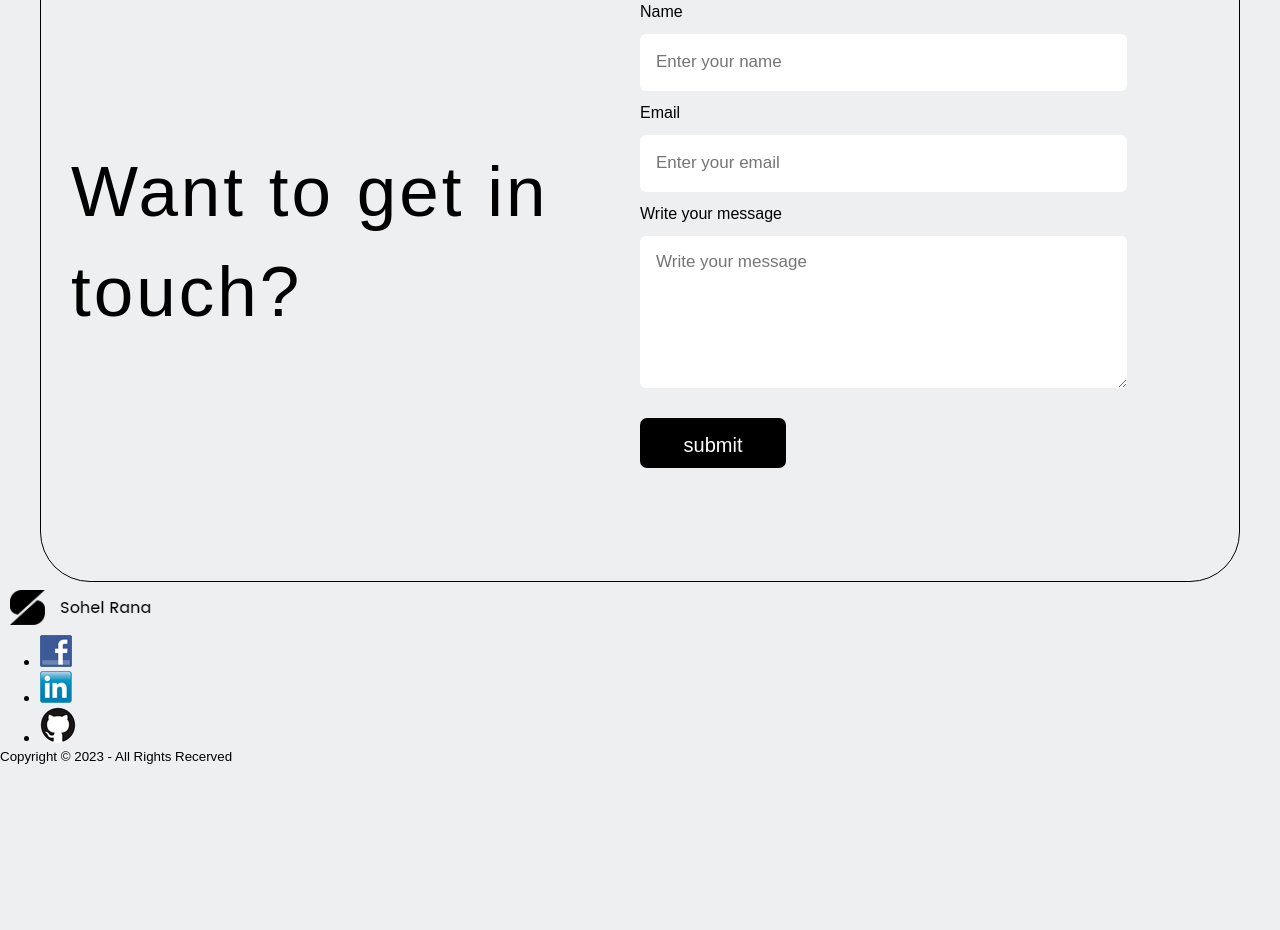
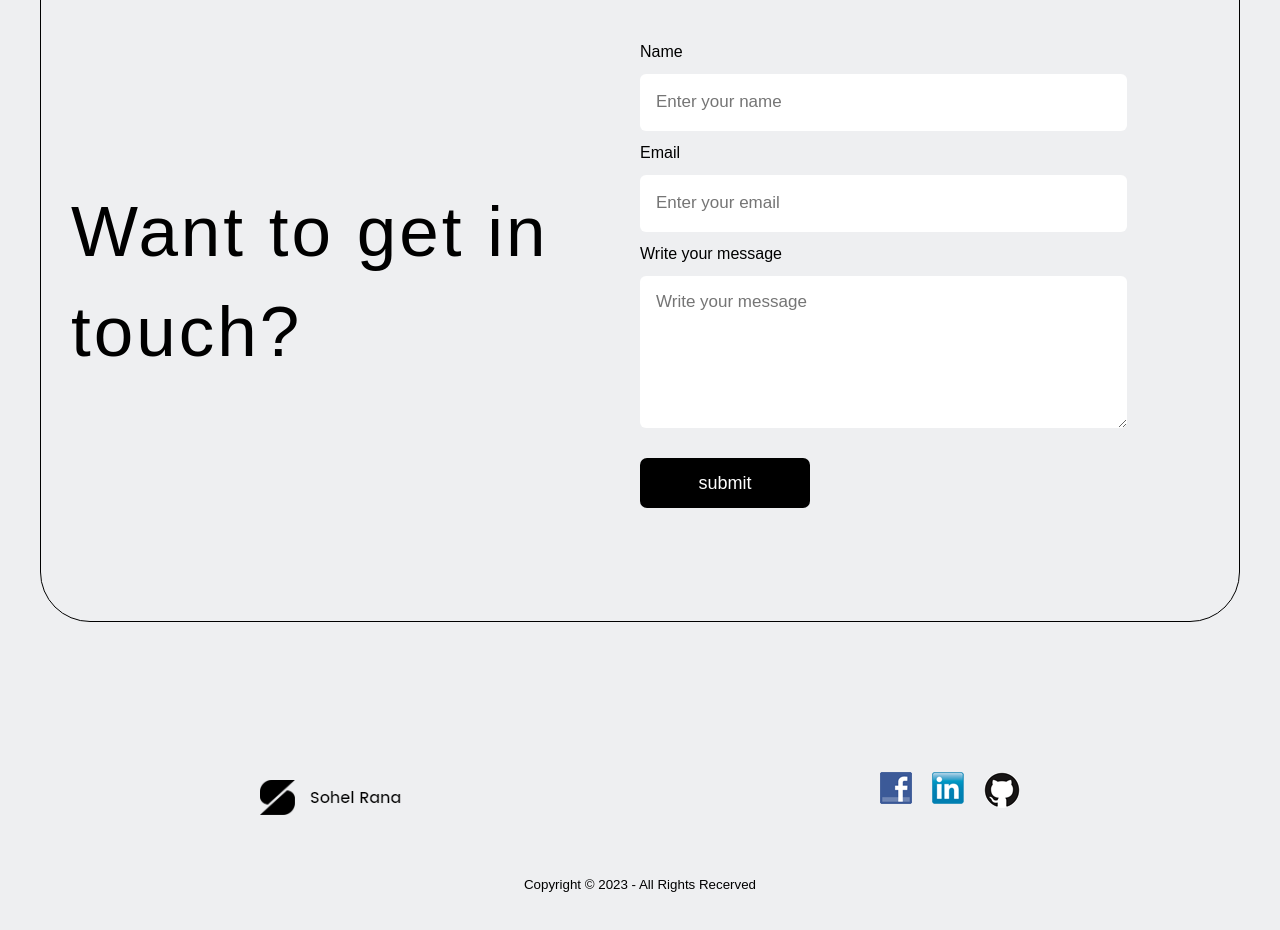
Before and after one commit to sohel5G/Simple-Portfolio, a plain HTML site: page index.html in a window 1280 px wide. Shown: the part 2220-3150 px from the top of the page. Before the commit the page ends 2985 px from the top, so only its background shows below. Drawn offline with Linux system fonts and the light colour scheme.

Commit message:
All Done, Simple Portfolio Design done

```diff
--- a/index.html
+++ b/index.html
@@ -76,16 +76,13 @@
                         <p><small><em>Web Developer</em></small></p>
                     </div>
                     <div class="right">
-                        <p>"Sebastian is a guru at all things UX design, consistently producing intuitive, modern, and
-                            bold
-                            designs. He is a natural problem solver in the design space so everyone went to him if they
-                            were
-                            stuck on a feature or flow. He has a arsenal of design skills including animation and
-                            graphic
-                            design. Not to mention, Seb was a design team lead, which means he managed a full team of
-                            both
-                            onshore and offshore designs reviewing and providing feedback on all of their designs... Any
-                            business would be lucky to have him."</p>
+                        <p>"Lorem ipsum, dolor sit amet consectetur adipisicing elit. Tenetur adipisci dolorum quisquam
+                            possimus amet sed aliquid mollitia consequuntur perspiciatis neque vero ex qui debitis illum
+                            aliquam earum cupiditate, ipsam at aspernatur vitae sint laudantium distinctio voluptatum.
+                            Perspiciatis incidunt tenetur harum sint autem. Similique ullam, perferendis sed esse
+                            aspernatur modi molestias perspiciatis labore et necessitatibus ad cumque architecto! Nemo
+                            praesentium debitis harum temporibus consectetur esse non eveniet nam cumque repellat earum
+                            excepturi, maxime beatae laudantium dignissimos aliquid reprehenderit ex! Alias, magni!"</p>
                     </div>
                 </div>
             </div>
@@ -126,16 +123,19 @@
 
     <footer>
         <div class="footer-wrap">
-            <div class="footer-wrap">
+            <div class="footer-top">
                 <div>
                     <img src="img/logo-black.png" alt="Sohel Rana Logo">
                 </div>
                 <div>
-                    <nav class="footer">
+                    <nav>
                         <ul>
-                            <li><a href="#"><img src="icons/Sohel5G facebook  profileIcon.png" alt=""></a></li>
-                            <li><a href="#"><img src="icons/Sohel5G Linkedin Profile Icon.png" alt=""></a></li>
-                            <li><a href="#"><img src="icons/Sohel5G GitHub ProfileIcon.png" alt=""></a></li>
+                            <li><a href="https://facebook.com/sohel5G" target="_blank"><img
+                                        src="icons/Sohel5G facebook  profileIcon.png" alt=""></a></li>
+                            <li><a href="https://www.linkedin.com/in/sohel5G" target="_blank"><img
+                                        src="icons/Sohel5G Linkedin Profile Icon.png" alt=""></a></li>
+                            <li><a href="https://www.linkedin.com/in/sohel5G" target="_blank"><img
+                                        src="icons/Sohel5G GitHub ProfileIcon.png" alt=""></a></li>
                         </ul>
                     </nav>
                 </div>
--- a/styles/style.css
+++ b/styles/style.css
@@ -215,12 +215,40 @@ header nav ul li:last-child a {
     border-radius: 6px;
 }
 
-.contact .iner-section .form label input[type="submit"]{
-    min-height: 50px;
-    font-size: 20px;
-    background: #000000;
-    color: #ffffff;
-    width: 146px;
+.contact .iner-section .form label input[type="submit"] {
+    font-size: 18px;
+    background: rgb(0, 0, 0);
+    color: rgb(255, 255, 255);
+    width: 170px;
     border-radius: 7px;
     cursor: pointer;
+    line-height: 0px;
+    padding: 25px 42px;
 }
+
+/* Footer section design done  */
+.footer-wrap {
+    max-width: 1200px;
+    margin: auto;
+    padding: 150px 30px 30px;
+
+}
+
+.footer-wrap .footer-top {
+    display: flex;
+    justify-content: space-around;
+}
+
+.footer-wrap .footer-top nav ul {
+    list-style: none;
+    display: flex;
+}
+
+.footer-wrap .footer-top nav ul li a {
+    padding: 10px;
+}
+
+.footer-wrap .copyright {
+    text-align: center;
+    padding: 50px 30px 10px;
+}
```
